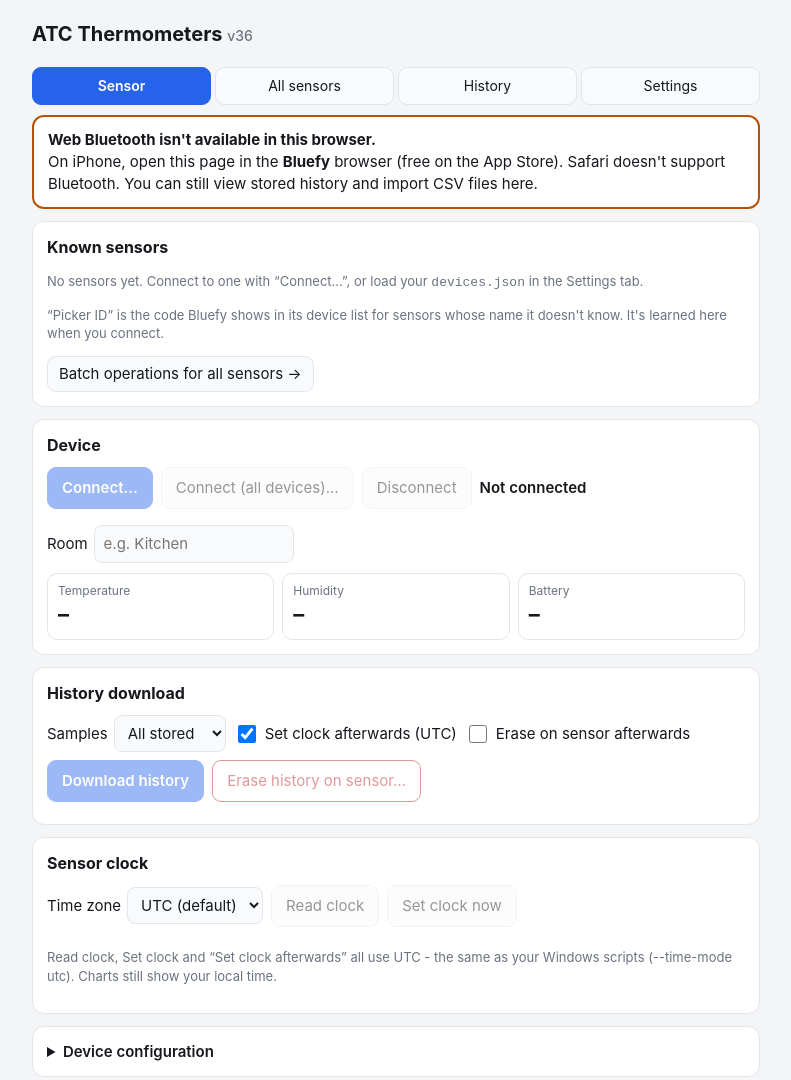
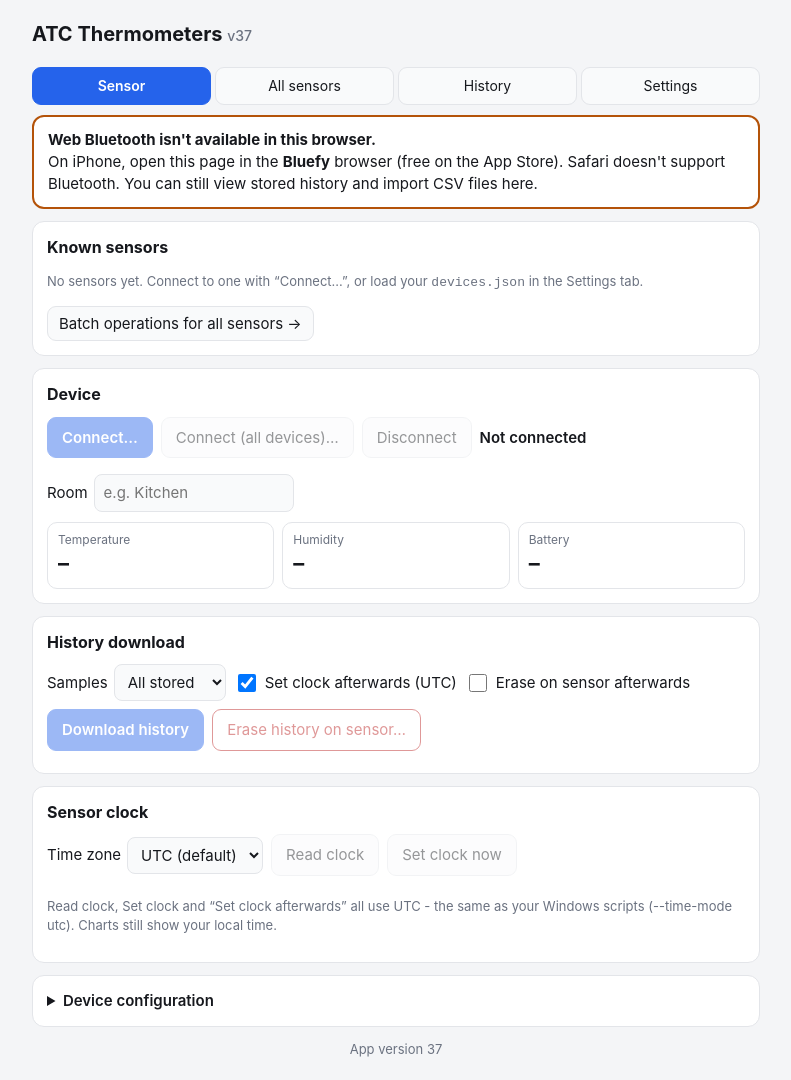
Before and after one commit to adam-nemeth/atc-companion, a plain HTML site: page index.html in a window 1280 px wide. Shown: the top 1080 px of the page, without its empty margins (244-1035 px from the left). Drawn offline with Linux system fonts and the light colour scheme.

Commit message:
Remove explanatory text from Known sensors (v37)
Co-Authored-By: Claude Opus 5.5 <noreply@anthropic.com>

```diff
--- a/index.html
+++ b/index.html
@@ -116,11 +116,9 @@ body:not([data-tab="all"]) .only-all { display: none !important; }
       <span id="scanMsg" class="muted"></span>
     </div>
     <div id="knownList" style="margin-top:10px"></div>
-    <p class="muted">“Picker ID” is the code Bluefy shows in its device list for sensors whose name it doesn't know. It's learned here when you connect.</p>
 
     <div class="only-single row"><button class="seg" onclick="showTab('all')">Batch operations for all sensors →</button></div>
     <div class="only-all">
-      <p class="muted">A sensor must be <b>available</b> to be used: sensors used here before become available by themselves when they're in range; a new one has to be chosen once with “Add sensors…”.</p>
       <div class="row">
         <button id="btnAddSensors">Add sensors…</button>
         <button id="btnSelAll" class="seg">Tick all</button>
@@ -411,7 +409,7 @@ async function mergeInto(dev, newSamples) {
 // ===== Logging =====
 // Detailed debug log: every BLE packet in hex, connection-step timings, browser capabilities, errors
 // with stacks. Kept across page reloads (last LOG_MAX lines) so a crash or iOS reload doesn't lose it.
-const APP_VERSION = 36;
+const APP_VERSION = 37;
 const LOG_MAX = 4000;
 const logLines = lsGet("debugLog", []);
 let logDirty = false;
```
